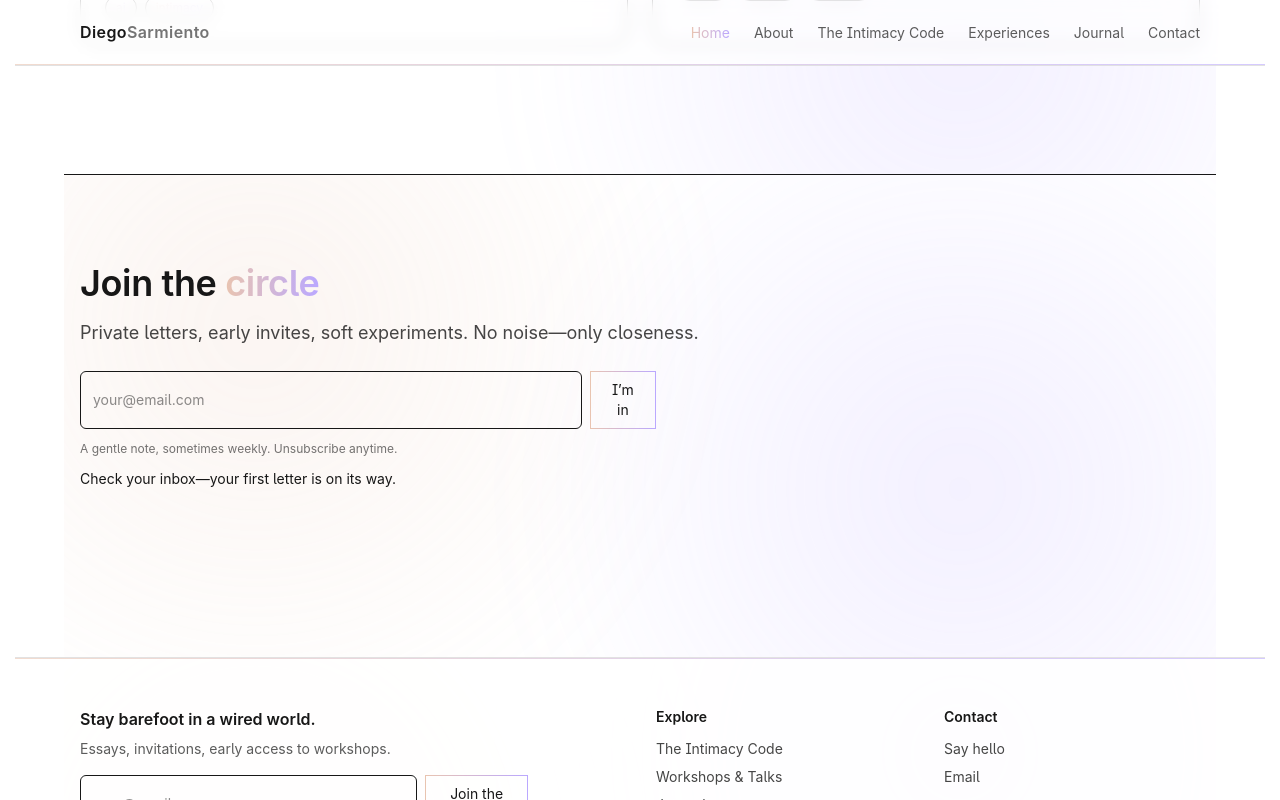
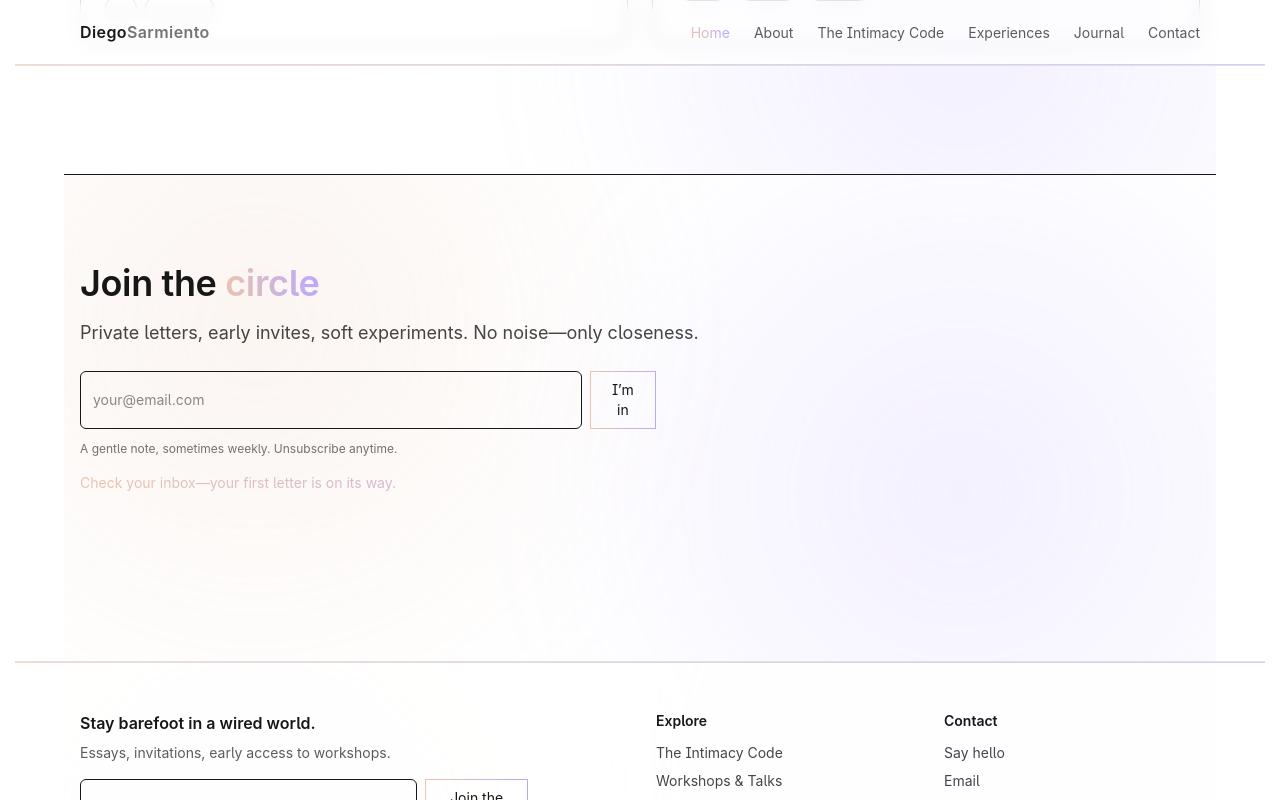
Before and after one commit to diegolsarmiento/ds-intimacy-portal, a Next.js app: page / in a window 1280 px wide. Both pictures are taken after typing "name@example.com" into the empty fields and a click on the button "I’m in". Shown: the part 4256-5056 px from the top of the page. Built offline with nearby package versions, Linux system fonts and the light colour scheme; no server answers.

Commit message:
message feedback

```diff
--- a/app/contact/actions.ts
+++ b/app/contact/actions.ts
@@ -1,5 +1,6 @@
 'use server'
 
+import { redirect } from 'next/navigation'
 import { sendContactNotification, sendContactConfirmation } from '@/lib/email/contact'
 
 export async function handleContact(formData: FormData) {
@@ -18,5 +19,6 @@ export async function handleContact(formData: FormData) {
   await sendContactNotification(payload)
   await sendContactConfirmation(payload)
 
-  // you can return a status or redirect later if you want
+  // ✅ simple success flag in the URL
+  redirect('/contact?sent=1')
 }
--- a/app/contact/page.tsx
+++ b/app/contact/page.tsx
@@ -2,13 +2,26 @@ import { handleContact } from './actions'
 
 export const metadata = { title: 'Contact' }
 
-export default function ContactPage() {
+export default function ContactPage({
+  searchParams,
+}: {
+  searchParams?: { sent?: string }
+}) {
+  const sent = searchParams?.sent === '1'
+
   return (
     <main className="section-glow mx-auto max-w-3xl px-4 py-24">
       <h1 className="text-3xl md:text-4xl font-semibold tracking-tight">Contact</h1>
       <p className="mt-4 opacity-80">
         Tell me about your team, your product, and the feeling you want your users to remember.
       </p>
+
+      {/* ✨ success message */}
+      {sent && (
+        <p className="mt-4 text-sm text-glow">
+          Thank you — your message has been received.
+        </p>
+      )}
 
       <form className="mt-10 space-y-4 max-w-xl" action={handleContact}>
         <div className="grid gap-4 md:grid-cols-2">
--- a/components/Newsletter.tsx
+++ b/components/Newsletter.tsx
@@ -62,10 +62,10 @@ export default function Newsletter() {
         </p>
 
         {status === 'success' && (
-          <p role="status" className="mt-3 text-sm">Check your inbox—your first letter is on its way.</p>
+          <p role="status"  className="mt-4 text-sm text-glow animate-fadeIn">Check your inbox—your first letter is on its way.</p>
         )}
         {status === 'error' && (
-          <p role="status" className="mt-3 text-sm">Something flickered. Try again, love.</p>
+          <p role="status"  className="mt-4 text-sm text-glow animate-fadeIn">Something flickered. Try again, love.</p>
         )}
       </div>
     </section>
--- a/styles/globals.css
+++ b/styles/globals.css
@@ -147,3 +147,9 @@ h1, h2, h3 {
 .accent-line{ height:1px; background: linear-gradient(90deg, rgb(var(--rose)), rgb(var(--lav))); opacity:.6; }
 
 html { scrollbar-gutter: stable both-edges; }
+
+@keyframes fadeIn {
+  from { opacity: 0; transform: translateY(4px); }
+  to { opacity: 1; transform: translateY(0); }
+}
+.animate-fadeIn { animation: fadeIn .4s ease forwards; }
```
